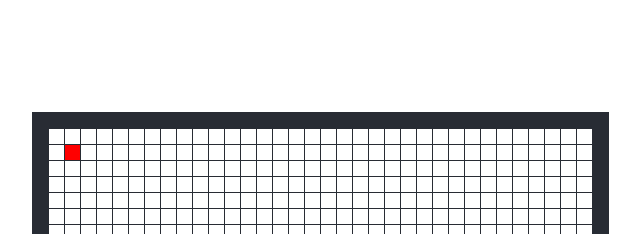
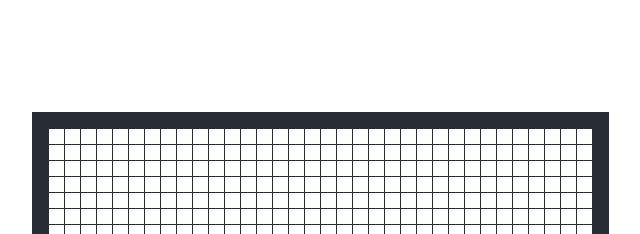
Before and after one commit to ejaycoleman/snake, a React (Create React App) app in the folder frontend/: page / in a window 1280 px wide. Shown: the top 234 px of the page, without its empty margins (320-960 px from the left). Built offline with nearby package versions, Linux system fonts and the light colour scheme.

Commit message:
moving snake

```diff
--- a/frontend/src/App.tsx
+++ b/frontend/src/App.tsx
@@ -1,7 +1,7 @@
-import { useState, useEffect } from 'react'
+import React, { useState, useEffect } from 'react'
 import './App.css';
 
-interface idk {
+interface snakeInt {
   snake: CellInt
 }
 
@@ -28,7 +28,7 @@ for (let i = 0; i <= gridSize; i++) {
   gridArray.push(i);
 }
 
-const Grid = ({snake}: idk): JSX.Element =>
+const Grid = ({snake}: snakeInt): JSX.Element =>
 <div>
   {gridArray.map(y =>
     <Row
@@ -63,12 +63,31 @@ const randCoord = (): CellInt => ({
   y: Math.floor(Math.random() * (gridSize) + 1),
 })
 
+const direction = {
+  UP: (x: number, y: number) => ({x, y: y - 1}),
+  DOWN: (x: number, y: number) => ({x, y: y + 1}),
+  LEFT: (x: number, y: number) => ({x: x - 1, y}),
+  RIGHT: (x: number, y: number) => ({x: x + 1, y})
+}
+
+const currDirection = "UP"
+
 const App = (): JSX.Element => {
   const [snake, setSnake] = useState<CellInt>({x: 0, y: 0});
 
   useEffect(() =>
     setSnake(randCoord)
   , [])
+
+  useEffect(() => {
+    const onTick = () => {
+      setSnake(direction[currDirection](snake.x, snake.y))
+    };
+
+    const interval = setInterval(onTick, 400);
+
+    return () => clearInterval(interval);
+  }, [snake]);
 
   return (
     <div className="App">
```
